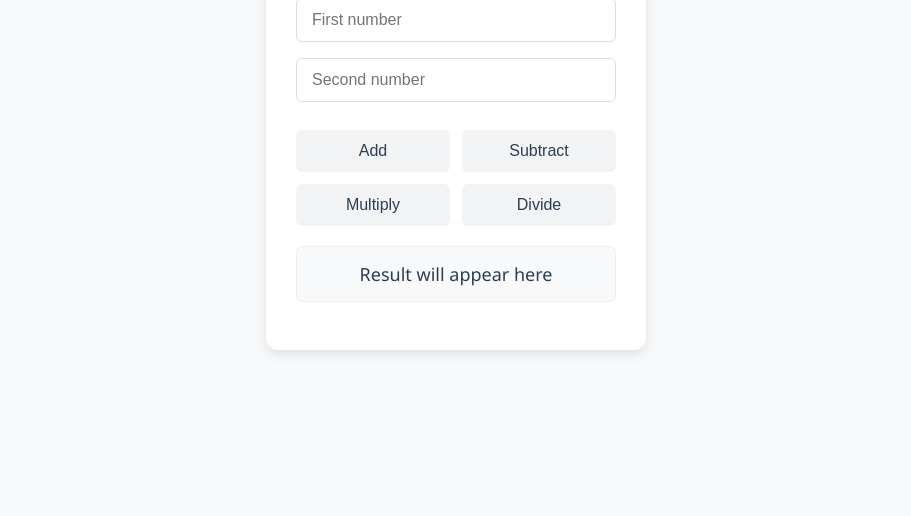
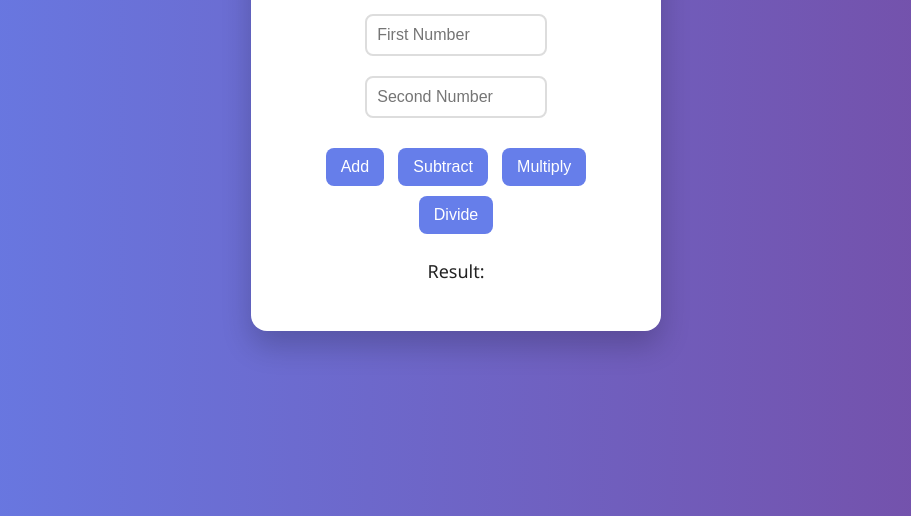
Before and after one commit to ersarthak03/python-calculator-ci, a plain HTML site: page index.html in a window 1280 px wide. Shown: the part 284-800 px from the top of the page, without its empty margins (184-1095 px from the left). Drawn offline with Linux system fonts and the light colour scheme.

Commit message:
Update index.html

```diff
--- a/index.html
+++ b/index.html
@@ -3,107 +3,83 @@
 <head>
   <meta charset="UTF-8" />
   <meta name="viewport" content="width=device-width, initial-scale=1.0"/>
-  <title>Simple Calculator</title>
+  <title>Elegant Calculator</title>
   <style>
     body {
       font-family: 'Segoe UI', Tahoma, Geneva, Verdana, sans-serif;
+      background: linear-gradient(to right, #667eea, #764ba2);
       display: flex;
       justify-content: center;
       align-items: center;
       height: 100vh;
-      background: #f8f9fa;
       margin: 0;
     }
 
     .calculator {
       background: white;
       padding: 30px;
-      border-radius: 12px;
-      box-shadow: 0 4px 12px rgba(0,0,0,0.1);
-      width: 320px;
+      border-radius: 16px;
+      box-shadow: 0 15px 30px rgba(0,0,0,0.2);
+      text-align: center;
+      max-width: 350px;
+      width: 100%;
     }
 
     h2 {
-      text-align: center;
-      color: #2c3e50;
-      margin-bottom: 25px;
-      font-weight: 600;
-    }
-
-    .input-group {
       margin-bottom: 20px;
+      color: #333;
     }
 
     input[type="number"] {
-      width: 100%;
-      padding: 12px 15px;
-      margin: 8px 0;
-      border: 1px solid #ddd;
-      border-radius: 6px;
+      width: 45%;
+      padding: 10px;
+      margin: 10px 2%;
+      border: 2px solid #ddd;
+      border-radius: 8px;
       font-size: 16px;
-      box-sizing: border-box;
-      transition: border 0.3s ease;
     }
 
-    input[type="number"]:focus {
-      outline: none;
-      border-color: #3498db;
-      box-shadow: 0 0 0 2px rgba(52, 152, 219, 0.2);
-    }
-
-    .buttons {
-      display: grid;
-      grid-template-columns: repeat(2, 1fr);
-      gap: 12px;
-      margin-bottom: 20px;
+    .btn-group {
+      margin-top: 15px;
     }
 
     button {
-      padding: 12px;
+      padding: 10px 15px;
+      margin: 5px;
       border: none;
-      border-radius: 6px;
+      background-color: #667eea;
+      color: white;
       font-size: 16px;
-      font-weight: 500;
+      border-radius: 8px;
       cursor: pointer;
-      transition: all 0.2s ease;
-      background-color: #f1f3f4;
-      color: #2c3e50;
+      transition: background 0.3s ease;
     }
 
     button:hover {
-      background-color: #e2e6ea;
-    }
-
-    button:active {
-      transform: scale(0.98);
+      background-color: #5a67d8;
     }
 
     #result {
-      text-align: center;
-      padding: 15px;
-      background-color: #f8f9fa;
-      border-radius: 6px;
-      color: #2c3e50;
+      margin-top: 20px;
       font-size: 18px;
-      min-height: 20px;
-      border: 1px solid #eee;
+      color: #222;
     }
   </style>
 </head>
 <body>
   <div class="calculator">
-    <h2>Simple Calculator</h2>
-    <div class="input-group">
-      <input type="number" id="num1" placeholder="First number" />
-      <input type="number" id="num2" placeholder="Second number" />
-    </div>
-    <div class="buttons">
+    <h2>Elegant Calculator</h2>
+    <input type="number" id="num1" placeholder="First Number" />
+    <input type="number" id="num2" placeholder="Second Number" />
+
+    <div class="btn-group">
       <button onclick="calculate('add')">Add</button>
       <button onclick="calculate('subtract')">Subtract</button>
       <button onclick="calculate('multiply')">Multiply</button>
       <button onclick="calculate('divide')">Divide</button>
     </div>
-    <p id="result">Result will appear here</p>
+
+    <p id="result">Result: </p>
   </div>
 
   <script>
@@ -113,19 +89,20 @@
       let result = '';
 
       if (isNaN(a) || isNaN(b)) {
-        result = 'Please enter valid numbers';
+        result = 'Please enter both numbers.';
       } else {
         switch (operation) {
-          case 'add': result = `${a} + ${b} = ${a + b}`; break;
-          case 'subtract': result = `${a} - ${b} = ${a - b}`; break;
-          case 'multiply': result = `${a} × ${b} = ${a * b}`; break;
+          case 'add': result = a + b; break;
+          case 'subtract': result = a - b; break;
+          case 'multiply': result = a * b; break;
           case 'divide':
-            result = b !== 0 ? `${a} ÷ ${b} = ${a / b}` : 'Cannot divide by zero';
+            result = b !== 0 ? a / b : 'Cannot divide by zero.';
             break;
+          default: result = 'Invalid operation.';
         }
       }
 
-      document.getElementById('result').innerText = result;
+      document.getElementById('result').innerText = 'Result: ' + result;
     }
   </script>
 </body>
```
